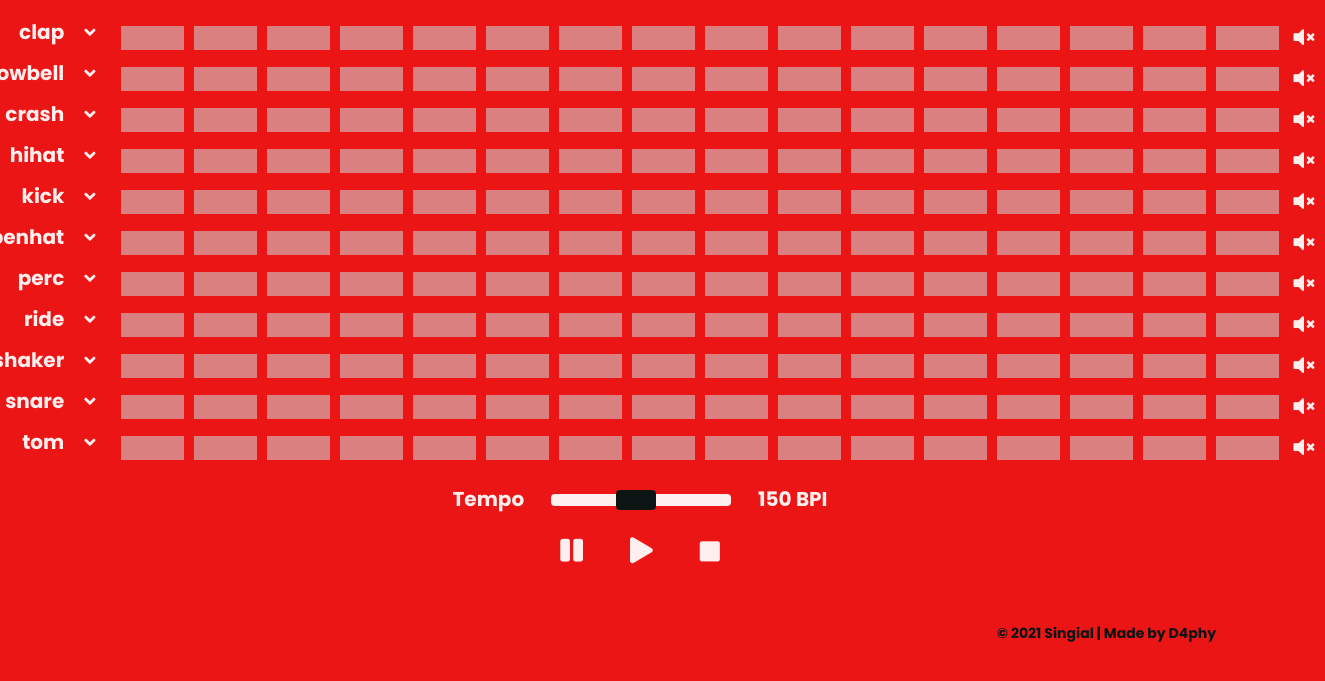
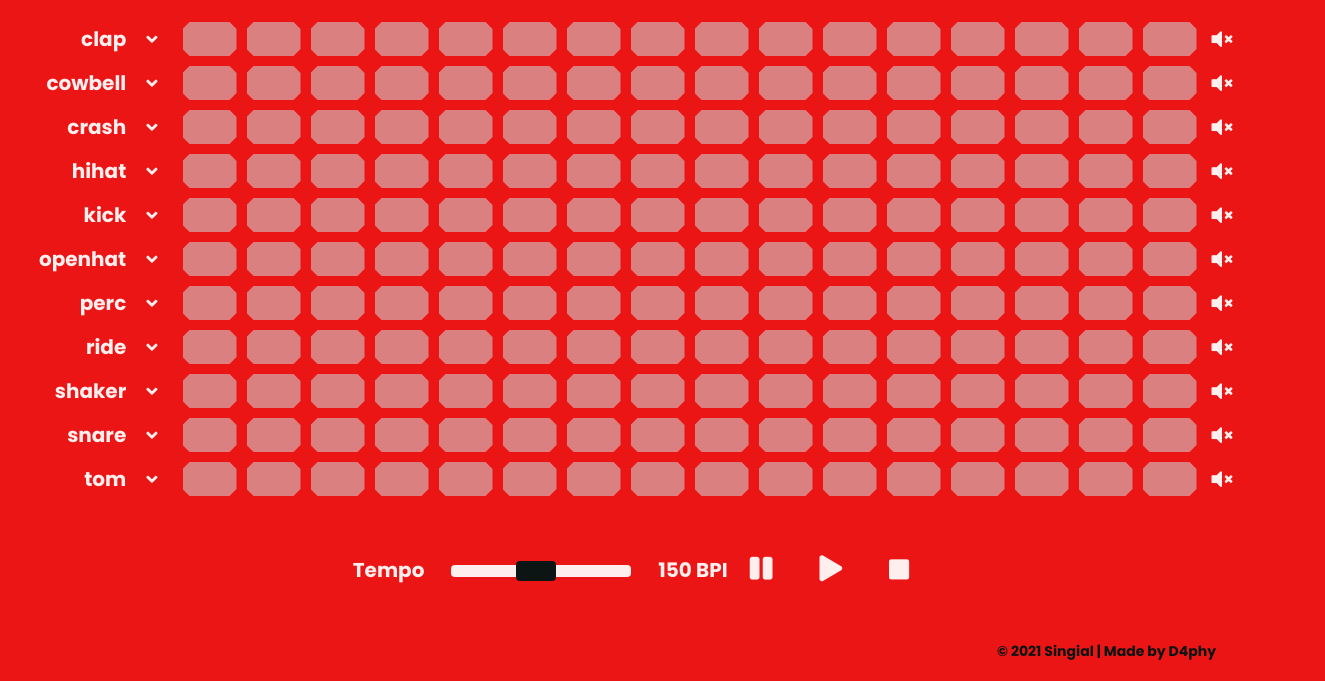
Before and after one commit to D4PHY/beat-maker, a plain HTML site: page index.html in a window 1280 px wide. Shown: the part 134-815 px from the top of the page, 1325 px wide, since content can reach past the window. Drawn offline with Linux system fonts and the light colour scheme.

Commit message:
implemented active pad, small design chages

```diff
--- a/app.js
+++ b/app.js
@@ -57,8 +57,16 @@ class Track {
     const padNum = 16;
     for (let i = 0; i < padNum; i++) {
       const pad = new Pad();
+      pad.tag.addEventListener("click", () => {
+        this.activatePad(pad.tag);
+        console.log(pad.tag);
+      });
       this.pads.appendChild(pad.tag);
     }
+  }
+
+  activatePad(pad) {
+    pad.classList.toggle("pad-active");
   }
 }
 
@@ -82,18 +90,9 @@ class BeatMaker {
       const track = new Track(trackName);
       this.container.appendChild(track.tag);
     });
-    // importLib().then((tracks) => {
-    //   tracks.forEach((track) => {
-    //     console.log(track);
-    //     const trackObj = new Track(track.name);
-    //     // console.log(trackObj);
-    //     trackObj.name = track.name;
-    //     this.container.appendChild(trackObj.tag);
-    //   });
-    // });
   }
 
-  selectPads() {}
+  repeater() {}
 }
 
 const beatMaker = new BeatMaker();
--- a/style.css
+++ b/style.css
@@ -16,6 +16,7 @@ body {
   font-family: "Poppins", sans-serif;
   font-size: 2.6rem;
   color: #ffeeee;
+  counter-reset: pad-counter;
 }
 
 button {
@@ -148,11 +149,13 @@ main {
 
 .track {
   display: flex;
+  justify-content: space-between;
+  align-items: center;
 }
 
 .custom-select {
   list-style: none;
-  min-width: 16rem;
+  width: 14rem;
   padding-right: 2rem;
 }
 
@@ -176,15 +179,45 @@ main {
 }
 
 .pad {
-  min-width: 6.3rem;
-  height: 2.4rem;
+  min-width: 5.4rem;
+  height: 3.4rem;
   background-color: #db8080;
   margin: 0 0.5rem;
-  transition: all 0.3s ease;
+  transition: all 0.5s ease;
+  position: relative;
+  box-sizing: border-box;
+  border-radius: 0.2rem;
+
+  --notchSize: 0.7rem;
+
+  clip-path: polygon(
+    0% var(--notchSize),
+    var(--notchSize) 0%,
+    calc(100% - var(--notchSize)) 0%,
+    100% var(--notchSize),
+    100% calc(100% - var(--notchSize)),
+    calc(100% - var(--notchSize)) 100%,
+    var(--notchSize) 100%,
+    0% calc(100% - var(--notchSize))
+  );
+}
+
+.track:last-child .pad:before {
+  counter-increment: pad-counter;
+  content: counter(pad-counter) "";
+  position: absolute;
+  top: 5.6rem;
+  left: 1.8rem;
+  font-size: 1.6rem;
+  font-weight: 700;
+  color: #db8080;
 }
 
 .pad:hover {
   background-color: #ffeeee;
+  -webkit-box-shadow: 0px 4px 8px 0px rgba(0, 0, 0, 0.3); /* Safari 3-4, iOS 4.0.2 - 4.2, Android 2.3+ */
+  -moz-box-shadow: 0px 4px 8px 0px rgba(0, 0, 0, 0.3); /* Firefox 3.5 - 3.6 */
+  box-shadow: 0px 4px 8px 0px rgba(0, 0, 0, 0.3); /* Opera 10.5, IE 9, Firefox 4+, Chrome 6+, iOS 5 */
 }
 
 .track:hover .pad,
@@ -195,23 +228,37 @@ main {
 }
 
 .track:hover .pad {
-  border: 0.4rem solid #0c1514;
+  background-color: #ff9797;
 }
 
-.pad:focus,
-.pad:active {
+.track:hover .pad.pad-active {
   background-color: #ffeeee;
 }
 
-.pad-active {
-  background-color: #ff0000;
+.pad-active,
+.pad:focus,
+.pad:active,
+.pad:hover.pad-active {
+  background-color: #ffeeee;
   -webkit-box-shadow: 0px 4px 8px 0px rgba(0, 0, 0, 0.3); /* Safari 3-4, iOS 4.0.2 - 4.2, Android 2.3+ */
   -moz-box-shadow: 0px 4px 8px 0px rgba(0, 0, 0, 0.3); /* Firefox 3.5 - 3.6 */
   box-shadow: 0px 4px 8px 0px rgba(0, 0, 0, 0.3); /* Opera 10.5, IE 9, Firefox 4+, Chrome 6+, iOS 5 */
 }
 
+.pad:hover.pad.pad-active {
+  background-color: #ffbebe;
+  -webkit-box-shadow: 0px 4px 8px 0px rgba(0, 0, 0, 0.3); /* Safari 3-4, iOS 4.0.2 - 4.2, Android 2.3+ */
+  -moz-box-shadow: 0px 4px 8px 0px rgba(0, 0, 0, 0.3); /* Firefox 3.5 - 3.6 */
+  box-shadow: 0px 4px 8px 0px rgba(0, 0, 0, 0.3); /* Opera 10.5, IE 9, Firefox 4+, Chrome 6+, iOS 5 */
+}
+
+.pad-animated {
+  background-color: #ff9797;
+}
+}
+
 .mute-btn i {
-  padding-left: 2rem;
+  margin-left: 0.8rem;
   cursor: pointer;
 }
 
@@ -228,11 +275,10 @@ main {
 
 .media-controls {
   display: flex;
-  flex-direction: column;
   justify-content: center;
   align-items: center;
   min-height: 7rem;
-  padding: 1rem 0 0 0;
+  padding: 3.4rem 0 0 0;
 }
 
 .tempo {
```
